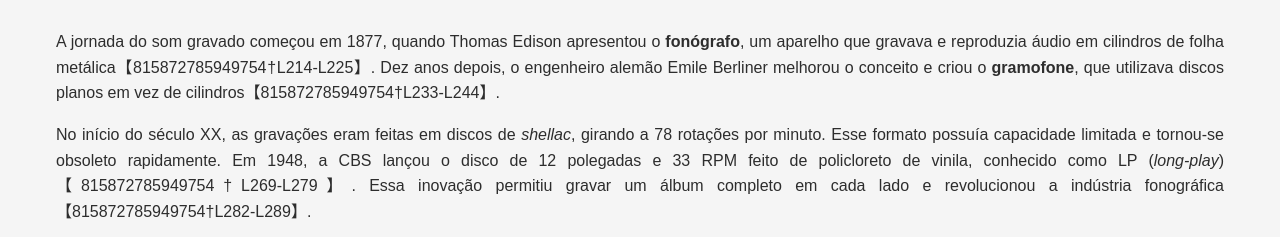
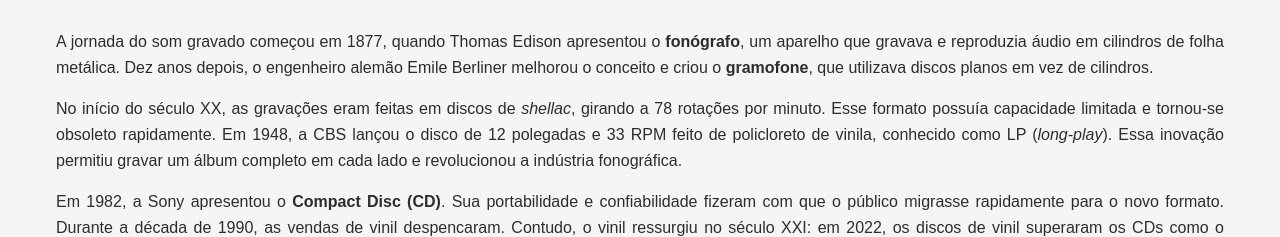
Before and after one commit to Gabrielneevees/loja-vinil-cds, a plain HTML site: page index.html in a window 1280 px wide. Shown: the part 676-913 px from the top of the page. Drawn offline with Linux system fonts and the light colour scheme.

Commit message:
Remove marcadores de citação do texto no index.html

```diff
--- a/index.html
+++ b/index.html
@@ -36,13 +36,13 @@
     <section id="history" class="history section">
         <h2>História dos formatos físicos</h2>
         <p>
-            A jornada do som gravado começou em 1877, quando Thomas Edison apresentou o <strong>fonógrafo</strong>, um aparelho que gravava e reproduzia áudio em cilindros de folha metálica【815872785949754†L214-L225】. Dez anos depois, o engenheiro alemão Emile Berliner melhorou o conceito e criou o <strong>gramofone</strong>, que utilizava discos planos em vez de cilindros【815872785949754†L233-L244】.
+            A jornada do som gravado começou em 1877, quando Thomas Edison apresentou o <strong>fonógrafo</strong>, um aparelho que gravava e reproduzia áudio em cilindros de folha metálica. Dez anos depois, o engenheiro alemão Emile Berliner melhorou o conceito e criou o <strong>gramofone</strong>, que utilizava discos planos em vez de cilindros.
         </p>
         <p>
-            No início do século XX, as gravações eram feitas em discos de <em>shellac</em>, girando a 78 rotações por minuto. Esse formato possuía capacidade limitada e tornou‑se obsoleto rapidamente. Em 1948, a CBS lançou o disco de 12 polegadas e 33 RPM feito de policloreto de vinila, conhecido como LP (<em>long‑play</em>)【815872785949754†L269-L279】. Essa inovação permitiu gravar um álbum completo em cada lado e revolucionou a indústria fonográfica【815872785949754†L282-L289】.
+            No início do século XX, as gravações eram feitas em discos de <em>shellac</em>, girando a 78 rotações por minuto. Esse formato possuía capacidade limitada e tornou‑se obsoleto rapidamente. Em 1948, a CBS lançou o disco de 12 polegadas e 33 RPM feito de policloreto de vinila, conhecido como LP (<em>long‑play</em>). Essa inovação permitiu gravar um álbum completo em cada lado e revolucionou a indústria fonográfica.
         </p>
         <p>
-            Em 1982, a Sony apresentou o <strong>Compact Disc (CD)</strong>. Sua portabilidade e confiabilidade fizeram com que o público migrasse rapidamente para o novo formato【815872785949754†L326-L332】. Durante a década de 1990, as vendas de vinil despencaram. Contudo, o vinil ressurgiu no século XXI: em 2022, os discos de vinil superaram os CDs como o formato físico mais vendido, com 41,3 milhões de unidades contra 33,4 milhões de CDs【556279265412105†L100-L114】. No primeiro semestre de 2023, o vinil respondeu por 72 % da receita de formatos físicos não digitais【556279265412105†L112-L114】.
+            Em 1982, a Sony apresentou o <strong>Compact Disc (CD)</strong>. Sua portabilidade e confiabilidade fizeram com que o público migrasse rapidamente para o novo formato. Durante a década de 1990, as vendas de vinil despencaram. Contudo, o vinil ressurgiu no século XXI: em 2022, os discos de vinil superaram os CDs como o formato físico mais vendido, com 41,3 milhões de unidades contra 33,4 milhões de CDs. No primeiro semestre de 2023, o vinil respondeu por 72 % da receita de formatos físicos não digitais.
         </p>
         <p>
             Esse retorno está ligado à nostalgia, ao apelo estético das capas e à experiência sonora quente e analógica que os entusiastas consideram superior aos formatos digitais. Nossa loja celebra essa herança oferecendo itens raros e bem conservados para colecionadores e amantes da música.
```
